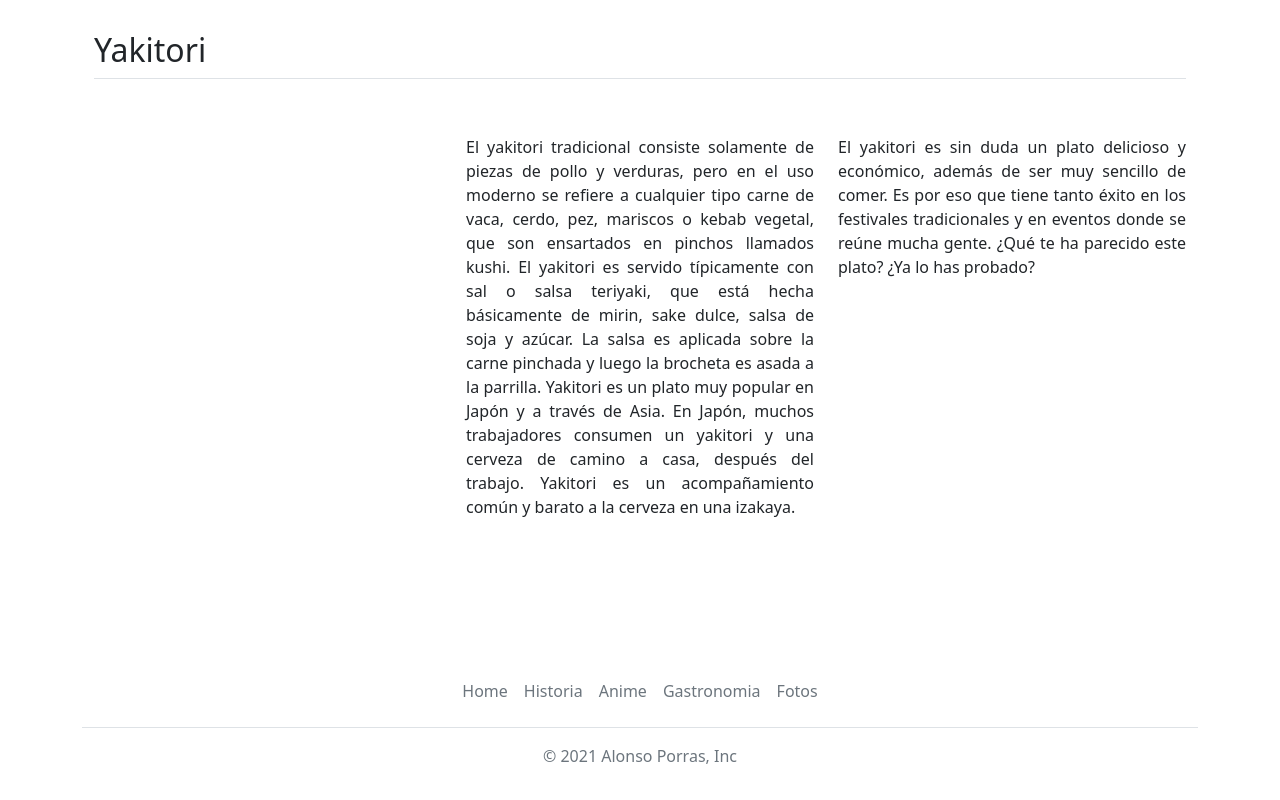
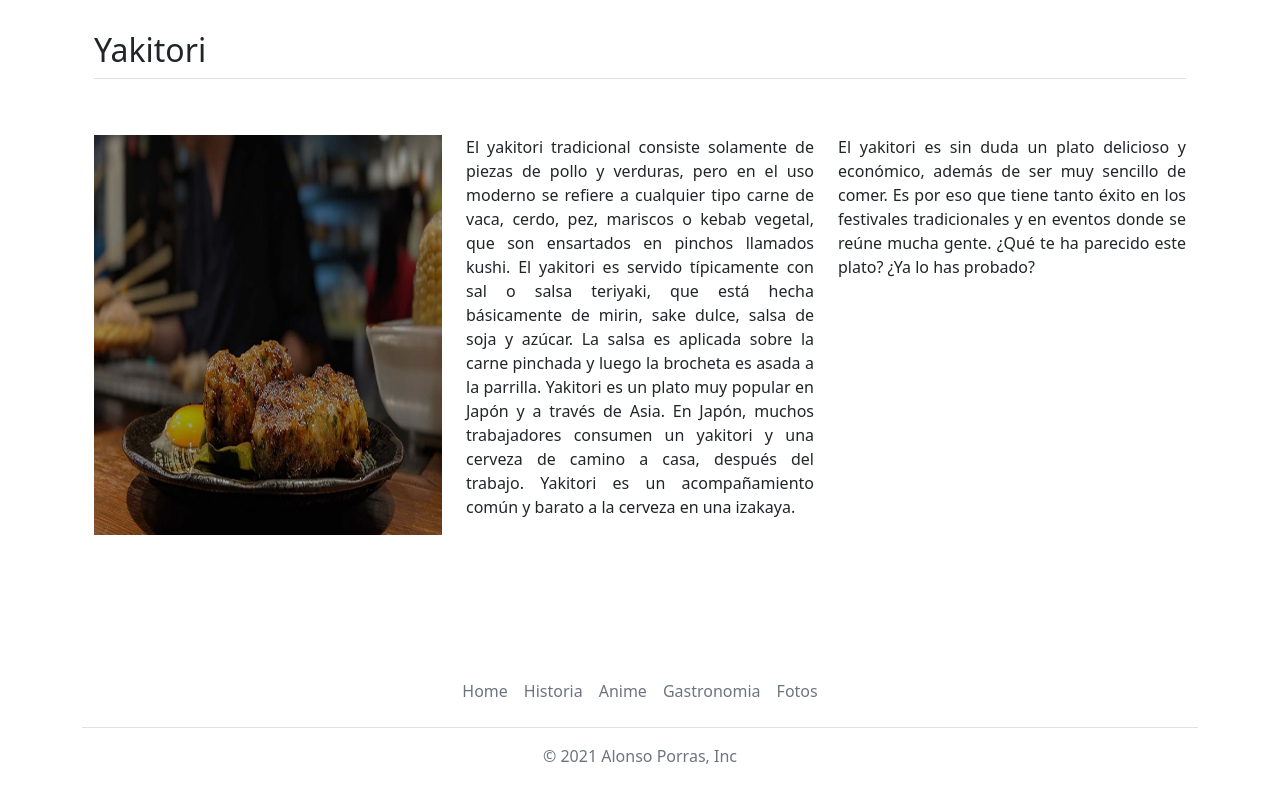
Before and after one commit to ajpiero/japon-porras, a website: page gastronomia.html in a window 1280 px wide. Shown: the part 1927-2727 px from the top of the page. Drawn offline with nearby package versions, Linux system fonts and the light colour scheme.

Commit message:
Lastest Changes

```diff
--- a/gastronomia.html
+++ b/gastronomia.html
@@ -69,8 +69,9 @@
     </div>
   </head>
 
-   <!-- Comida  -->
+   <!-- Gastronomia  -->
   <body>
+     <!-- Sushi  -->
     <div class="container px-4 py-5" id="custom-cards">
         <h2 class="pb-2 border-bottom">Sushi</h2>
         <div class="row row-cols-1 row-cols-lg-3 align-items-stretch g-4 py-5">
@@ -97,11 +98,10 @@
                 . En muchos países, el sushi es una comida cara y sofisticada, que se consume en ocasiones especiales, mientras que, en otros, se vende en supermercados como una opción de almuerzo saludable. Los japoneses disfrutan del sushi a diferentes precios y en distintos tipos de restaurantes, desde los tan informales izakaya hasta los refinados restaurantes de sushi.
             </p>
           </div>
-
         </div>
       </div>
 
-
+       <!-- Ramen  -->
       <div class="container px-4 py-5" id="custom-cards">
         <h2 class="pb-2 border-bottom">Ramen</h2>
         <div class="row row-cols-1 row-cols-lg-3 align-items-stretch g-4 py-5">
@@ -131,11 +131,12 @@
         </div>
       </div>
 
+       <!-- Yakitori  -->
       <div class="container px-4 py-5" id="custom-cards">
         <h2 class="pb-2 border-bottom">Yakitori</h2>
         <div class="row row-cols-1 row-cols-lg-3 align-items-stretch g-4 py-5">
           <div class="col">
-            <div class="h-100 overflow-hidden text-white" id="yakitori">
+            <div class="h-100 overflow-hidden text-white" id="yak">
               <div class="d-flex flex-column h-100 p-5 pb-3 text-white text-shadow-1">
                 <ul class="d-flex list-unstyled mt-auto">
                   <li class="me-auto">
--- a/styles/style.scss
+++ b/styles/style.scss
@@ -109,6 +109,13 @@ a{
    background-size: 100% 100%;
    }
 
+   #yak{
+    background-image: url('../images/yakitori.jpg');
+    background-size: cover;
+    background-repeat: no-repeat;
+    background-size: 100% 100%;
+    }
+
    #fotoPrimaria{
    background-image: url('../images/monte.jpg');
    background-size: cover;
```
Also changed, not shown: anime.html (+0 -4 lines), fotos.html (+2 -2 lines), historia.html (+3 -0 lines), styles/style.css, 1 other file.
